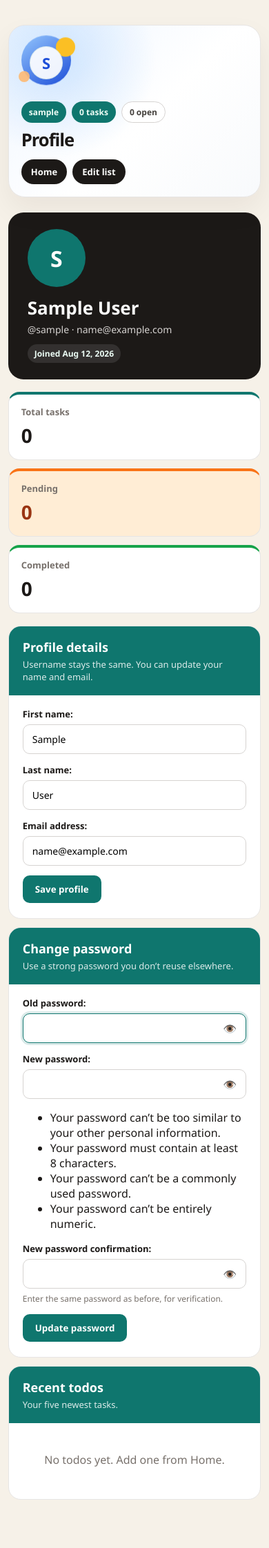
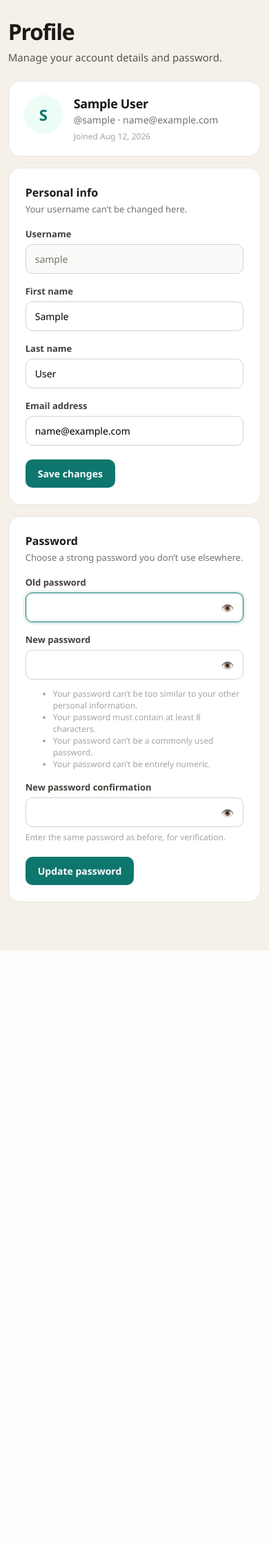
Before and after one commit to iqbalzamri07/djangotutorial, a Django app: page /profile/ in a window 390 px wide. Shown: the part 191-2435 px from the top of the page at 69% size. After the commit the page ends 1569 px from the top, so only its background shows below. Run offline with Django 5.2, Linux system fonts and the light colour scheme; the visitor is signed in with stand-in values (Sample User, id 1); data that the repository does not hold is empty.

Commit message:
Refactors profile view and template for improved user experience
Removes unused functions related to todo management from the profile view, streamlining the code. Updates the profile template with a new layout and styling, enhancing the visual appeal and usability. Adjusts CSS classes for consistency and introduces new styles for better responsiveness and user interaction. These changes aim to create a more cohesive and user-friendly profile page.

```diff
--- a/accounts/templates/accounts/profile.html
+++ b/accounts/templates/accounts/profile.html
@@ -12,142 +12,130 @@
             font-family: "Segoe UI", Tahoma, sans-serif;
         }
 
-        .container {
+        .page {
             margin: 36px auto 70px;
+            max-width: 640px;
         }
 
-        .kicker {
-            margin: 0 0 6px;
-            font-size: 12px;
-            font-weight: 800;
-            letter-spacing: 0.14em;
-            text-transform: uppercase;
-            color: #0f766e;
+        .page-head {
+            margin-bottom: 24px;
         }
 
-        .page-header h1 {
+        .page-head h1 {
             margin: 0;
-            font-size: 34px;
+            font-size: 32px;
             letter-spacing: -0.04em;
         }
 
-        .page-header p { margin: 6px 0 0; color: #57534e; }
+        .page-head p {
+            margin: 6px 0 0;
+            color: #57534e;
+            font-size: 15px;
+        }
 
-        .hero {
-            display: grid;
-            grid-template-columns: auto 1fr;
-            gap: 20px;
+        .identity {
+            display: flex;
             align-items: center;
-            background: #1c1917;
-            color: #fafaf9;
-            border-radius: 22px;
-            padding: 24px 28px;
-            margin-bottom: 18px;
+            gap: 16px;
+            padding: 20px 22px;
+            margin-bottom: 16px;
+            background: #fff;
+            border: 1px solid #e7e5e4;
+            border-radius: 18px;
         }
 
         .avatar {
-            width: 84px;
-            height: 84px;
+            flex-shrink: 0;
+            width: 56px;
+            height: 56px;
             border-radius: 50%;
-            display: flex;
-            align-items: center;
-            justify-content: center;
-            background: #0f766e;
-            color: #fff;
-            font-size: 32px;
+            display: grid;
+            place-items: center;
+            background: #ecfdf5;
+            color: #0f766e;
+            font-size: 22px;
             font-weight: 800;
         }
 
-        .hero h2 { margin: 0 0 4px; font-size: 26px; }
-        .hero p { margin: 0; color: #d6d3d1; font-size: 14px; }
-
-        .meta {
-            display: flex;
-            flex-wrap: wrap;
-            gap: 8px;
-            margin-top: 12px;
+        .identity h2 {
+            margin: 0 0 2px;
+            font-size: 18px;
+            letter-spacing: -0.02em;
         }
 
-        .pill {
-            display: inline-flex;
-            padding: 5px 10px;
-            border-radius: 999px;
-            background: rgba(255,255,255,0.1);
-            color: #ecfdf5;
+        .identity .handle {
+            margin: 0;
+            color: #78716c;
+            font-size: 14px;
+        }
+
+        .identity .meta {
+            margin-top: 6px;
             font-size: 12px;
+            color: #a8a29e;
+        }
+
+        .card {
+            background: #fff;
+            border: 1px solid #e7e5e4;
+            border-radius: 18px;
+            padding: 24px 24px 8px;
+            margin-bottom: 16px;
+        }
+
+        .section-title {
+            margin: 0 0 4px;
+            font-size: 16px;
             font-weight: 800;
         }
 
-        .stats {
-            display: grid;
-            grid-template-columns: repeat(3, 1fr);
-            gap: 12px;
-            margin-bottom: 18px;
+        .section-note {
+            margin: 0 0 18px;
+            color: #78716c;
+            font-size: 13px;
         }
 
-        .stat-card {
-            background: #fff;
-            border: 1px solid #e7e5e4;
-            border-radius: 16px;
-            padding: 16px 18px;
+        .field {
+            margin-bottom: 16px;
         }
 
-        .stat-card.total { border-top: 4px solid #0f766e; }
-        .stat-card.pending { border-top: 4px solid #f97316; }
-        .stat-card.done { border-top: 4px solid #16a34a; }
-
-        .stat-label { color: #78716c; font-size: 13px; font-weight: 700; }
-        .stat-number { margin-top: 6px; font-size: 28px; font-weight: 800; }
-
-        .workspace {
-            display: grid;
-            grid-template-columns: 1fr 1fr;
-            gap: 16px;
-        }
-
-        .panel {
-            background: #fff;
-            border: 1px solid #e7e5e4;
-            border-radius: 18px;
-            overflow: hidden;
-        }
-
-        .panel.full { grid-column: 1 / -1; }
-
-        .panel-head {
-            padding: 18px 20px;
-            background: #0f766e;
-            color: #fff;
-        }
-
-        .panel-head h3 { margin: 0; font-size: 18px; }
-        .panel-head p { margin: 4px 0 0; color: rgba(255,255,255,0.85); font-size: 13px; }
-
-        .panel-body { padding: 18px 20px 22px; }
-
-        form p { margin: 0 0 14px; }
-        form label {
+        .field label {
             display: block;
             margin-bottom: 6px;
             font-size: 13px;
-            font-weight: 800;
+            font-weight: 700;
+            color: #44403c;
         }
-        form input {
+
+        .field input {
             width: 100%;
             padding: 11px 13px;
             border: 1px solid #d6d3d1;
             border-radius: 10px;
             font-family: inherit;
             font-size: 14px;
+            background: #fff;
         }
-        form input:focus {
+
+        .field input:focus {
             outline: none;
             border-color: #0f766e;
-            box-shadow: 0 0 0 3px rgba(15, 118, 110, 0.15);
+            box-shadow: 0 0 0 3px rgba(15, 118, 110, 0.12);
         }
 
-        .password-wrap { position: relative; }
-        .password-wrap input { padding-right: 46px; }
+        .field input[readonly] {
+            background: #fafaf9;
+            color: #78716c;
+        }
+
+        .password-wrap {
+            position: relative;
+        }
+
+        .password-wrap input {
+            padding-right: 44px;
+        }
+
         .eye-btn {
             position: absolute;
             right: 8px;
@@ -156,204 +144,178 @@
             border: none;
             background: transparent;
             cursor: pointer;
-            font-size: 16px;
+            font-size: 15px;
+            line-height: 1;
         }
 
-        .helptext { display: block; margin-top: 6px; color: #78716c; font-size: 12px; }
-        .errorlist { margin: 6px 0 0; padding: 0; list-style: none; color: #dc2626; font-size: 13px; }
+        .helptext {
+            display: block;
+            margin-top: 6px;
+            color: #a8a29e;
+            font-size: 12px;
+        }
 
-        .save-button {
+        .errorlist {
+            margin: 6px 0 0;
+            padding: 0;
+            list-style: none;
+            color: #dc2626;
+            font-size: 13px;
+        }
+
+        .actions {
+            padding: 4px 0 16px;
+        }
+
+        .btn {
             border: none;
             background: #0f766e;
             color: #fff;
             border-radius: 10px;
             padding: 11px 18px;
             font-weight: 800;
+            font-size: 14px;
             cursor: pointer;
             font-family: inherit;
         }
 
-        .save-button:hover { background: #0d9488; }
+        .btn:hover {
+            background: #0d9488;
+        }
 
-        .banner {
-            margin-bottom: 14px;
-            padding: 10px 12px;
+        .toast {
+            margin-bottom: 16px;
+            padding: 10px 14px;
             border-radius: 10px;
-            background: #dcfce7;
-            color: #166534;
+            background: #ecfdf5;
+            border: 1px solid #99f6e4;
+            color: #0f766e;
             font-size: 13px;
             font-weight: 700;
         }
 
-        .task-row {
-            display: grid;
-            grid-template-columns: 1fr auto;
-            gap: 10px;
-            align-items: center;
-            padding: 12px 0;
-            border-bottom: 1px solid #f5f5f4;
-            text-decoration: none;
-            color: inherit;
-        }
+        @media (max-width: 640px) {
+            .page {
+                margin-top: 24px;
+            }
 
-        .task-row:last-child { border-bottom: none; }
-        .task-title { font-weight: 800; font-size: 14px; }
-        .task-meta { margin-top: 3px; font-size: 12px; color: #78716c; font-weight: 700; }
-        .status {
-            display: inline-flex;
-            padding: 5px 10px;
-            border-radius: 999px;
-            font-size: 11px;
-            font-weight: 800;
-        }
-        .completed { background: #dcfce7; color: #166534; }
-        .pending { background: #ffedd5; color: #9a3412; }
-        .empty { text-align: center; padding: 24px 8px; color: #78716c; }
-
-        @media (max-width: 800px) {
-            .header, .hero, .workspace, .stats { display: block; }
-            .avatar { margin-bottom: 12px; }
-            .stat-card, .panel { margin-top: 12px; }
+            .identity {
+                align-items: flex-start;
+            }
         }
     </style>
 </head>
 <body>
 {% include "partials/nav.html" with active_nav="profile" %}
-<div class="container">
-    {% url 'home' as home_url %}
-    {% url 'edit_todos' as edit_url %}
-    {% with mark=user.username|slice:":1"|upper total_label=total_tasks|stringformat:"s" pending_label=pending_tasks|stringformat:"s" %}
-        {% include "partials/page_banner.html" with banner="profile" banner_mark=mark banner_chip_1=user.username banner_chip_2=total_label|add:" tasks" banner_chip_3=pending_label|add:" open" banner_title="Profile" action1_url=home_url action1_label="Home" action2_url=edit_url action2_label="Edit list" %}
-    {% endwith %}
+<div class="page">
+    <div class="page-head">
+        <h1>Profile</h1>
+        <p>Manage your account details and password.</p>
+    </div>
 
-    <div class="hero">
+    <div class="identity">
         <div class="avatar">{{ user.username|slice:":1"|upper }}</div>
         <div>
             <h2>
                 {% if user.first_name %}
-                    {{ user.first_name }} {{ user.last_name }}
+                    {{ user.first_name }}{% if user.last_name %} {{ user.last_name }}{% endif %}
                 {% else %}
                     {{ user.username }}
                 {% endif %}
             </h2>
-            <p>@{{ user.username }}{% if user.email %} · {{ user.email }}{% endif %}</p>
+            <p class="handle">@{{ user.username }}{% if user.email %} · {{ user.email }}{% endif %}</p>
             <div class="meta">
-                <span class="pill">Joined {{ user.date_joined|date:"M j, Y" }}</span>
-                {% if user.last_login %}
-                    <span class="pill">Last login {{ user.last_login|date:"M j, Y" }}</span>
-                {% endif %}
+                Joined {{ user.date_joined|date:"M j, Y" }}
+                {% if user.last_login %} · Last login {{ user.last_login|date:"M j, Y" }}{% endif %}
             </div>
         </div>
     </div>
 
-    <div class="stats">
-        <div class="stat-card total">
-            <div class="stat-label">Total tasks</div>
-            <div class="stat-number">{{ total_tasks }}</div>
-        </div>
-        <div class="stat-card pending">
-            <div class="stat-label">Pending</div>
-            <div class="stat-number">{{ pending_tasks }}</div>
-        </div>
-        <div class="stat-card done">
-            <div class="stat-label">Completed</div>
-            <div class="stat-number">{{ completed_tasks }}</div>
-        </div>
+    {% if profile_saved %}
+        <div class="toast">Profile saved.</div>
+    {% endif %}
+
+    <div class="card">
+        <h3 class="section-title">Personal info</h3>
+        <p class="section-note">Your username can’t be changed here.</p>
+        <form method="post">
+            {% csrf_token %}
+            <input type="hidden" name="action" value="profile">
+
+            <div class="field">
+                <label for="id_username">Username</label>
+                <input type="text" id="id_username" value="{{ user.username }}" readonly>
+            </div>
+
+            {% for field in profile_form %}
+                <div class="field">
+                    <label for="{{ field.id_for_label }}">{{ field.label }}</label>
+                    {{ field }}
+                    {% if field.errors %}
+                        <ul class="errorlist">
+                            {% for error in field.errors %}<li>{{ error }}</li>{% endfor %}
+                        </ul>
+                    {% endif %}
+                </div>
+            {% endfor %}
+
+            <div class="actions">
+                <button type="submit" class="btn">Save changes</button>
+            </div>
+        </form>
     </div>
 
-    <div class="workspace">
-        <div class="panel">
-            <div class="panel-head">
-                <h3>Profile details</h3>
-                <p>Username stays the same. You can update your name and email.</p>
+    {% if password_saved %}
+        <div class="toast">Password updated.</div>
+    {% endif %}
+
+    <div class="card">
+        <h3 class="section-title">Password</h3>
+        <p class="section-note">Choose a strong password you don’t use elsewhere.</p>
+        <form method="post">
+            {% csrf_token %}
+            <input type="hidden" name="action" value="password">
+
+            {% for field in password_form %}
+                <div class="field">
+                    <label for="{{ field.id_for_label }}">{{ field.label }}</label>
+                    {% if field.field.widget.input_type == "password" %}
+                        <div class="password-wrap">
+                            {{ field }}
+                            <button type="button" class="eye-btn" aria-label="Show password">👁️</button>
+                        </div>
+                    {% else %}
+                        {{ field }}
+                    {% endif %}
+                    {% if field.help_text %}
+                        <span class="helptext">{{ field.help_text|safe }}</span>
+                    {% endif %}
+                    {% if field.errors %}
+                        <ul class="errorlist">
+                            {% for error in field.errors %}<li>{{ error }}</li>{% endfor %}
+                        </ul>
+                    {% endif %}
+                </div>
+            {% endfor %}
+
+            <div class="actions">
+                <button type="submit" class="btn">Update password</button>
             </div>
-            <div class="panel-body">
-                {% if profile_saved %}
-                    <div class="banner">Profile saved.</div>
-                {% endif %}
-                <form method="POST">
-                    {% csrf_token %}
-                    <input type="hidden" name="action" value="profile">
-                    {{ profile_form.as_p }}
-                    <button type="submit" class="save-button">Save profile</button>
-                </form>
-            </div>
-        </div>
-
-        <div class="panel">
-            <div class="panel-head">
-                <h3>Change password</h3>
-                <p>Use a strong password you don’t reuse elsewhere.</p>
-            </div>
-            <div class="panel-body">
-                {% if password_saved %}
-                    <div class="banner">Password updated.</div>
-                {% endif %}
-                <form method="POST">
-                    {% csrf_token %}
-                    <input type="hidden" name="action" value="password">
-                    {{ password_form.as_p }}
-                    <button type="submit" class="save-button">Update password</button>
-                </form>
-            </div>
-        </div>
-
-        <div class="panel full">
-            <div class="panel-head">
-                <h3>Recent todos</h3>
-                <p>Your five newest tasks.</p>
-            </div>
-            <div class="panel-body">
-                {% for todo in recent_todos %}
-                    <a href="{% url 'edit' todo.id %}" class="task-row">
-                        <div>
-                            <div class="task-title">{{ todo.title }}</div>
-                            {% if todo.notes %}
-                                <div class="task-meta">{{ todo.notes|truncatechars:80 }}</div>
-                            {% endif %}
-                            <div class="task-meta">
-                                {% if todo.start_date %}
-                                    {{ todo.duration_label }}
-                                {% else %}
-                                    No dates yet
-                                {% endif %}
-                                {% if todo.recurrence %}
-                                    · ↻ {{ todo.get_recurrence_display }}
-                                {% endif %}
-                            </div>
-                        </div>
-                        {% if todo.completed %}
-                            <span class="status completed">Done</span>
-                        {% else %}
-                            <span class="status pending">Pending</span>
-                        {% endif %}
-                    </a>
-                {% empty %}
-                    <div class="empty">No todos yet. Add one from Home.</div>
-                {% endfor %}
-            </div>
-        </div>
+        </form>
     </div>
 </div>
 <script>
-    document.querySelectorAll('input[type="password"]').forEach((input) => {
-        const wrap = document.createElement('div');
-        wrap.className = 'password-wrap';
-        input.parentNode.insertBefore(wrap, input);
-        wrap.appendChild(input);
+    document.querySelectorAll(".password-wrap").forEach((wrap) => {
+        const input = wrap.querySelector('input[type="password"], input[type="text"]');
+        const btn = wrap.querySelector(".eye-btn");
+        if (!input || !btn) return;
 
-        const btn = document.createElement('button');
-        btn.type = 'button';
-        btn.className = 'eye-btn';
-        btn.setAttribute('aria-label', 'Show password');
-        btn.textContent = '👁️';
-        btn.addEventListener('click', () => {
-            const showing = input.type === 'text';
-            input.type = showing ? 'password' : 'text';
-            btn.textContent = showing ? '👁️' : '🙈';
-            btn.setAttribute('aria-label', showing ? 'Show password' : 'Hide password');
+        btn.addEventListener("click", () => {
+            const showing = input.type === "text";
+            input.type = showing ? "password" : "text";
+            btn.textContent = showing ? "👁️" : "🙈";
+            btn.setAttribute("aria-label", showing ? "Show password" : "Hide password");
         });
-        wrap.appendChild(btn);
     });
 </script>
 </body>
--- a/accounts/views.py
+++ b/accounts/views.py
@@ -2,8 +2,6 @@ from django.contrib.auth import login, logout, update_session_auth_hash
 from django.contrib.auth.decorators import login_required
 from django.contrib.auth.forms import AuthenticationForm, PasswordChangeForm
 from django.shortcuts import redirect, render
-
-from todos.services import completion_streak, mark_overdue_todos_completed, user_todos
 
 from .forms import ProfileForm, SignUpForm
 
@@ -54,8 +52,6 @@ def logout_view(request):
 
 @login_required
 def profile(request):
-    mark_overdue_todos_completed(request.user)
-    todos = user_todos(request.user)
     profile_form = ProfileForm(instance=request.user)
     password_form = PasswordChangeForm(request.user)
     profile_saved = False
@@ -84,10 +80,5 @@ def profile(request):
             "password_form": password_form,
             "profile_saved": profile_saved,
             "password_saved": password_saved,
-            "total_tasks": todos.count(),
-            "pending_tasks": todos.filter(completed=False).count(),
-            "completed_tasks": todos.filter(completed=True).count(),
-            "recent_todos": todos.order_by("-created_at")[:5],
-            "streak": completion_streak(request.user),
         },
     )
```
